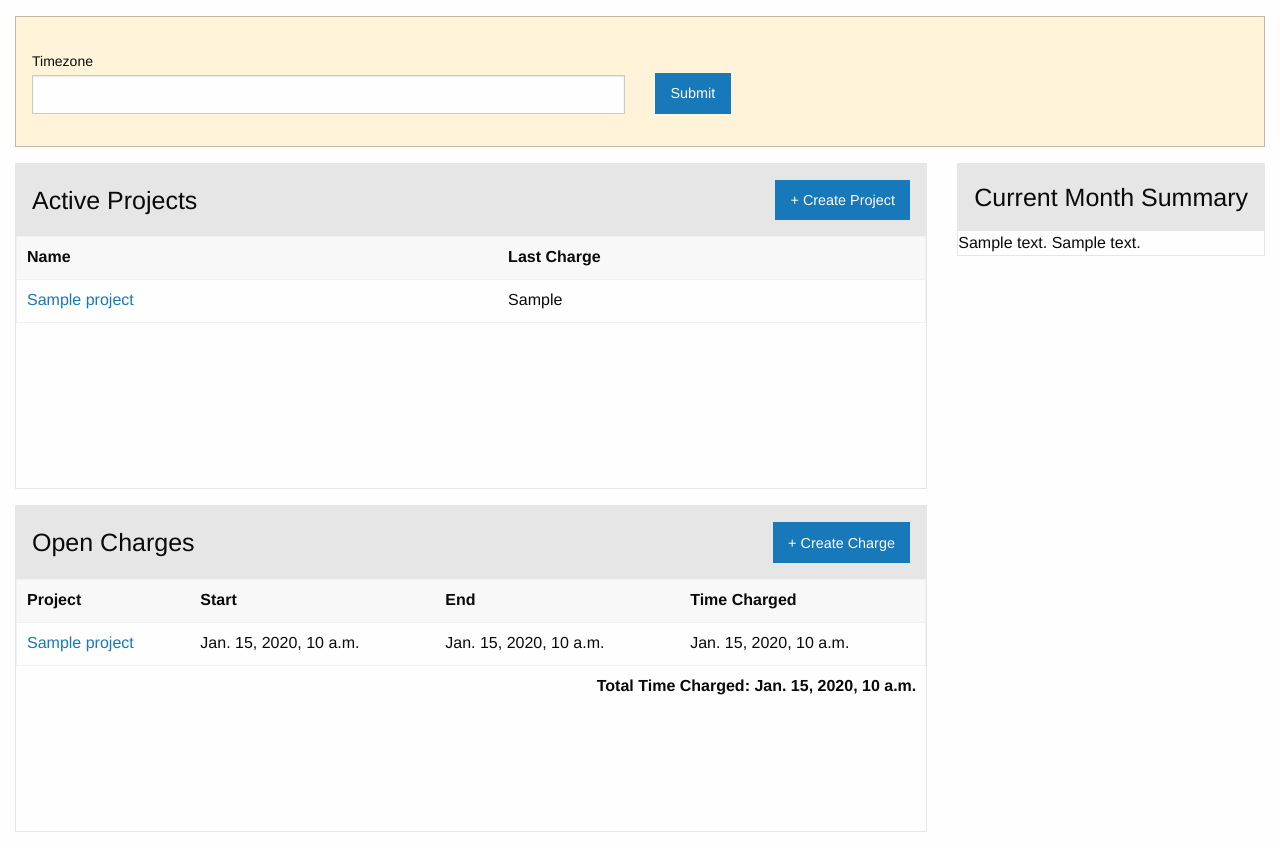
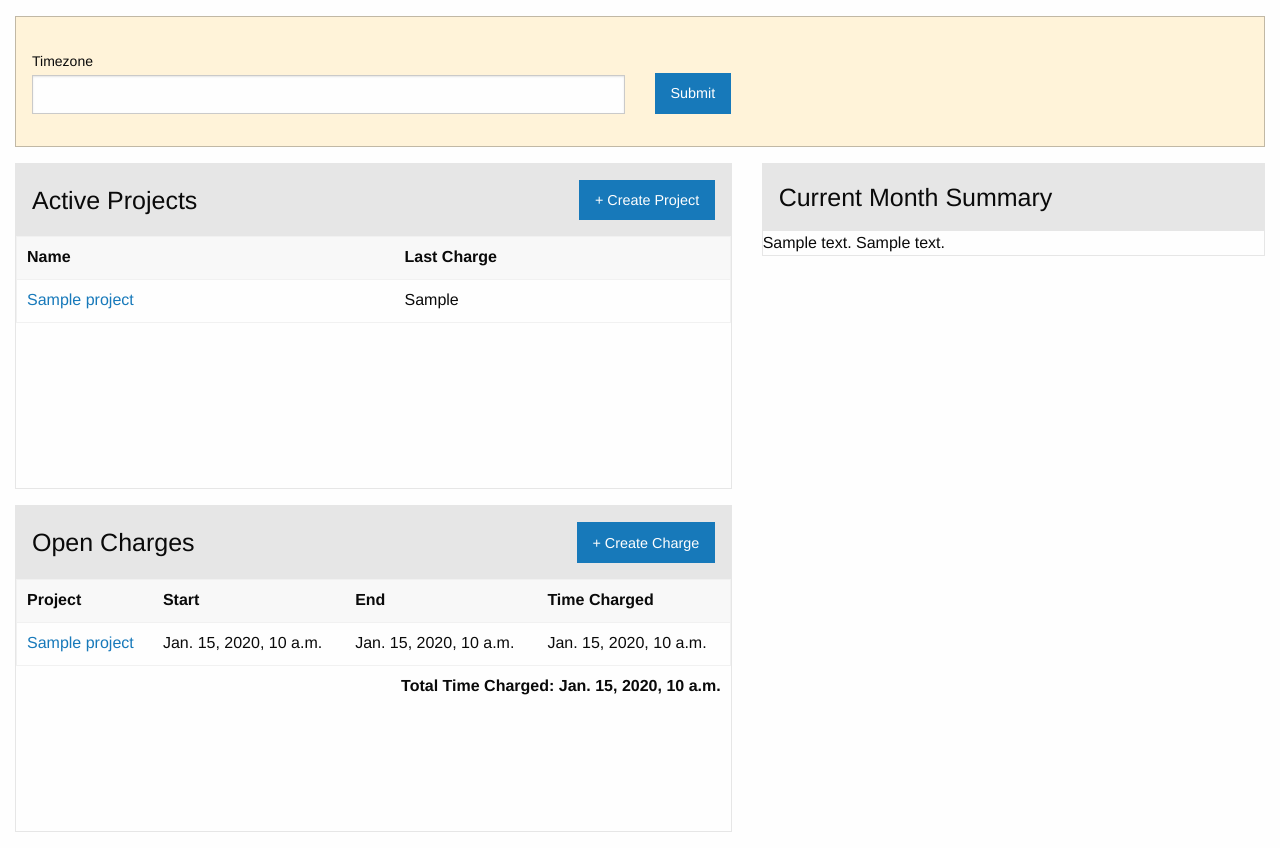
Before and after one commit to gscoppino/ProjectTime, a Django app: template src/ProjectTime/project/templates/project/dashboard.html in a window 1280 px wide. Shown: the part 54-902 px from the top of the page. Run offline with Django 3.2, Linux system fonts and the light colour scheme; the template is opened without the code that fills it: most values are stand-ins (such as "Sample title", 1, 10 or a date in 2020); form fields are guessed from the names that the template uses; parts of the project's set-up code (start-up, migrations or seed data) failed here and were passed over.

Commit message:
More fixes to plot visualization.

```diff
--- a/src/ProjectTime/project/templates/project/dashboard.html
+++ b/src/ProjectTime/project/templates/project/dashboard.html
@@ -33,7 +33,7 @@
     {% endif %}
 
     <div class="grid-x grid-margin-x">
-        <section class="cell medium-12 large-auto">
+        <section class="cell medium-12 large-7">
             <section class="card">
                 <header class="card-divider flex-container flex-dir-row align-middle">
                     <h4 class="margin-0">Active Projects</h4>
@@ -108,7 +108,7 @@
                 </div>
             </section>
         </section>
-        <section class="cell medium-12 large-shrink">
+        <section class="cell medium-12 large-5">
             <section class="card">
                 <header class="card-divider flex-container flex-dir-row align-middle">
                     <h4 class="margin-0">Current Month Summary</h4>
--- a/src/ProjectTime/project/utils/reporting.py
+++ b/src/ProjectTime/project/utils/reporting.py
@@ -68,8 +68,7 @@ def get_monthly_summary_chart_components(series):
                    tools="hover",
                    tooltips="@charge: @value hour(s)",
                    outline_line_color="white",
-                   width=480,
-                   output_backend='svg')
+                   sizing_mode="stretch_width")
 
     chart.wedge(source=series,
                 x=0,
```
